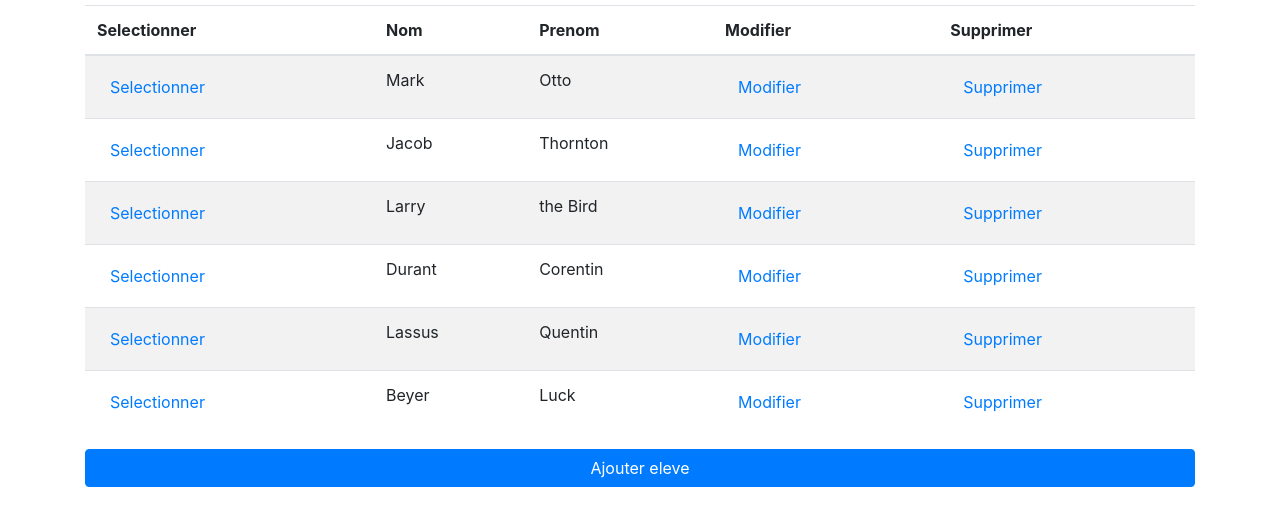
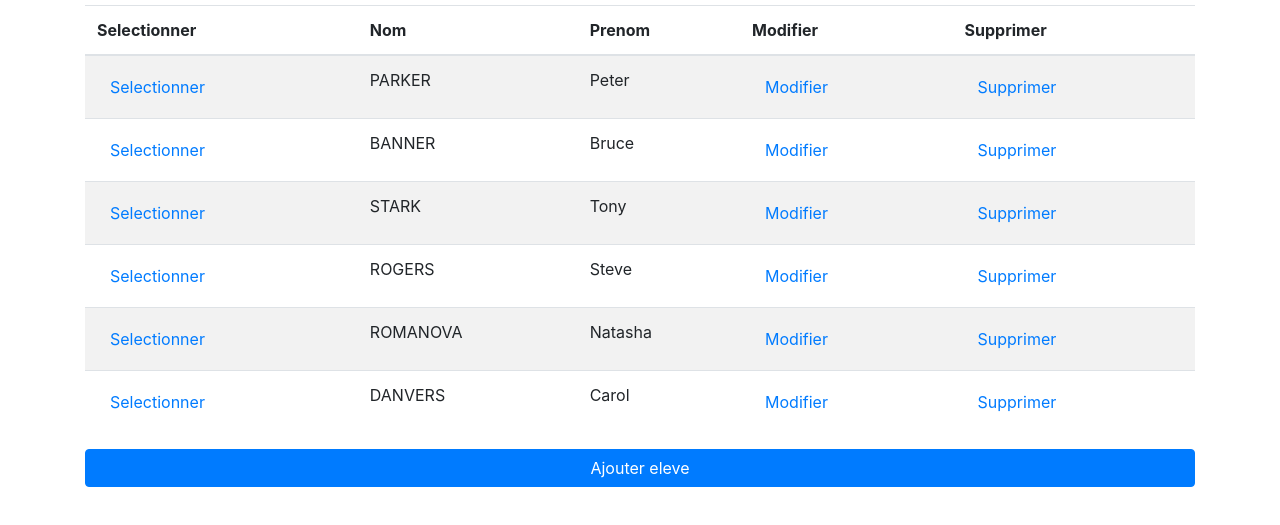
Before and after one commit to adrienAL/Formation-m2i-site-projet-ecole, a plain HTML site: page projet_école/formulaire_eleve.html in a window 1280 px wide. Shown: the part 127-652 px from the top of the page. Drawn offline with nearby package versions, Linux system fonts and the light colour scheme.

Commit message:
modif image

```diff
--- a/projet_école/fonction.js
+++ b/projet_école/fonction.js
@@ -3,42 +3,42 @@
 
 let tblEleves = [
     {
-        "idEleve": 1, "nom": "Mark", "prenom": "Otto", "notes": [
+        "idEleve": 1, "nom": "PARKER", "prenom": "Peter", "notes": [
             { "id_Note": 1, "valeur": 16, "coef": 2, "matiere": "Math", "date_exam": "18/02/2019" },
             { "id_Note": 2, "valeur": 18, "coef": 4, "matiere": "Histoire", "date_exam": "18/02/2019" },
             { "id_Note": 3, "valeur": 12, "coef": 4, "matiere": "Français", "date_exam": "18/02/2019" }
         ]
     },
     {
-        "idEleve": 2, "nom": "Jacob", "prenom": "Thornton", "notes": [
+        "idEleve": 2, "nom": "BANNER", "prenom": "Bruce", "notes": [
             { "id_Note": 1, "valeur": 10, "coef": 2, "matiere": "Math", "date_exam": "18/02/2019" },
             { "id_Note": 2, "valeur": 9, "coef": 4, "matiere": "Histoire", "date_exam": "18/02/2019" },
             { "id_Note": 3, "valeur": 7, "coef": 4, "matiere": "Français", "date_exam": "18/02/2019" }
         ]
     },
     {
-        "idEleve": 3, "nom": "Larry", "prenom": "the Bird", "notes": [
+        "idEleve": 3, "nom": "STARK", "prenom": "Tony", "notes": [
             { "id_Note": 1, "valeur": 9, "coef": 2, "matiere": "Math", "date_exam": "18/02/2019" },
             { "id_Note": 2, "valeur": 18, "coef": 4, "matiere": "Histoire", "date_exam": "18/02/2019" },
             { "id_Note": 3, "valeur": 18, "coef": 4, "matiere": "Français", "date_exam": "18/02/2019" }
         ]
     },
     {
-        "idEleve": 4, "nom": "Durant", "prenom": "Corentin", "notes": [
+        "idEleve": 4, "nom": "ROGERS", "prenom": "Steve", "notes": [
             { "id_Note": 1, "valeur": 19, "coef": 2, "matiere": "Math", "date_exam": "18/02/2019" },
             { "id_Note": 2, "valeur": 18, "coef": 4, "matiere": "Histoire", "date_exam": "18/02/2019" },
             { "id_Note": 3, "valeur": 18, "coef": 4, "matiere": "Français", "date_exam": "18/02/2019" }
         ]
     },
     {
-        "idEleve": 5, "nom": "Lassus", "prenom": "Quentin", "notes": [
+        "idEleve": 5, "nom": "ROMANOVA", "prenom": "Natasha", "notes": [
             { "id_Note": 1, "valeur": 9, "coef": 2, "matiere": "Math", "date_exam": "18/02/2019" },
             { "id_Note": 2, "valeur": 8, "coef": 4, "matiere": "Histoire", "date_exam": "18/02/2019" },
             { "id_Note": 3, "valeur": 8, "coef": 4, "matiere": "Français", "date_exam": "18/02/2019" }
         ]
     },
     {
-        "idEleve": 6, "nom": "Beyer", "prenom": "Luck", "notes": [
+        "idEleve": 6, "nom": "DANVERS", "prenom": "Carol", "notes": [
             { "id_Note": 1, "valeur": 12, "coef": 2, "matiere": "Math", "date_exam": "18/02/2019" },
             { "id_Note": 2, "valeur": 14, "coef": 4, "matiere": "Histoire", "date_exam": "18/02/2019" },
             { "id_Note": 3, "valeur": 11, "coef": 4, "matiere": "Français", "date_exam": "18/02/2019" }
--- a/projet_école/formulaire_eleve.html
+++ b/projet_école/formulaire_eleve.html
@@ -17,7 +17,7 @@
 
     <div class="container">
         <nav class="navbar navbar-expand-lg navbar-light bg-light">
-            <a class="navbar-brand" href="#">
+            <a class="navbar-brand" href="./index.html">
                 <img src="./Official_b.a.t.m.a.n._logo.svg" width="80" height="50">
             </a>
             <button class="navbar-toggler" type="button" data-toggle="collapse" data-target="#navbarSupportedContent"
@@ -29,7 +29,7 @@
                 <ul class="navbar-nav mr-auto">
 
                     <li class="nav-item active">
-                        <a class="nav-link" href="#">Home <span class="sr-only">(current)</span></a>
+                        <a class="nav-link" href="./index.html">Home <span class="sr-only">(current)</span></a>
                     </li>
 
                     <li class="nav-item">
```
Also changed, not shown: projet_école/index.html (+4 -4 lines), projet_école/Bandeau1.jpg (added), projet_école/Bandeau2.jpg (added), projet_école/bandeau3.jpg (added), projet_école/plage1.jpg (deleted), projet_école/plage2.jpg (deleted), projet_école/plage3.jpg (deleted).
